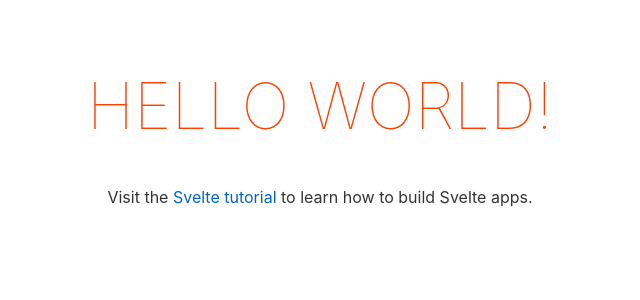
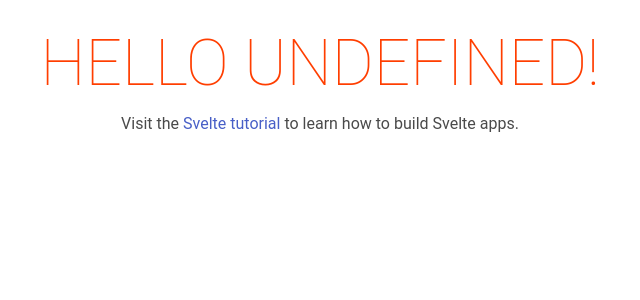
Before and after one commit to alifakbar111/svelte-todo, a Svelte app: page / in a window 1280 px wide. Shown: the top 300 px of the page, without its empty margins (320-960 px from the left). Built offline with nearby package versions, Linux system fonts and the light colour scheme.

Commit message:
feat: add bulma to project

```diff
--- a/src/main.js
+++ b/src/main.js
@@ -1,10 +1,8 @@
+import './styles/styles.scss';
 import App from './App.svelte';
 
 const app = new App({
-	target: document.body,
-	props: {
-		name: 'world'
-	}
+	target: document.body
 });
 
 export default app;
--- /dev/null
+++ b/src/styles/_variables.scss
@@ -0,0 +1,3 @@
+$family-primary: "Roboto", sans-serif;
+$family-secondary: "Open Sans", sans-serif;
+$family-sans-serif: "Open Sans", sans-serif;
--- /dev/null
+++ b/src/styles/styles.scss
@@ -0,0 +1,2 @@
+@import './variables';
+@import '../../node_modules/bulma/bulma.sass';
```
